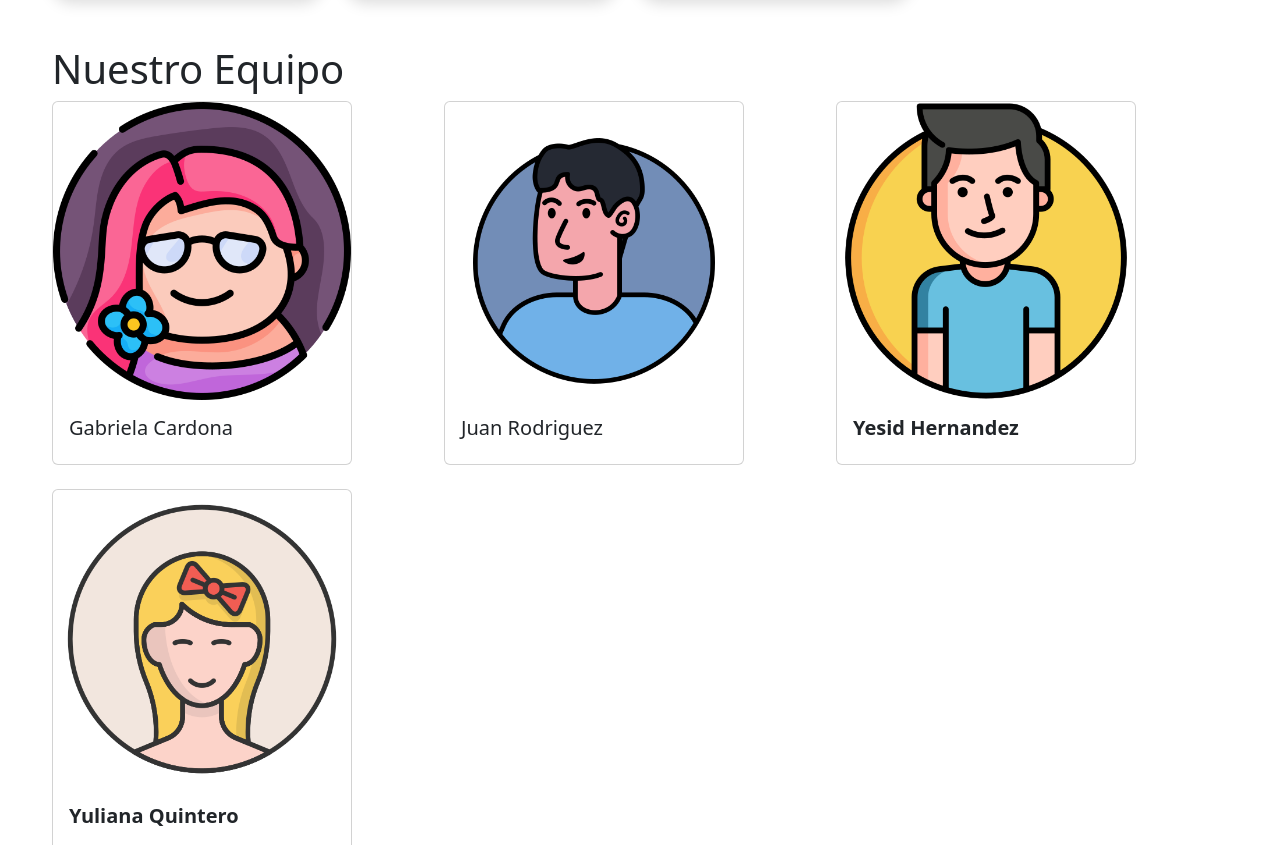
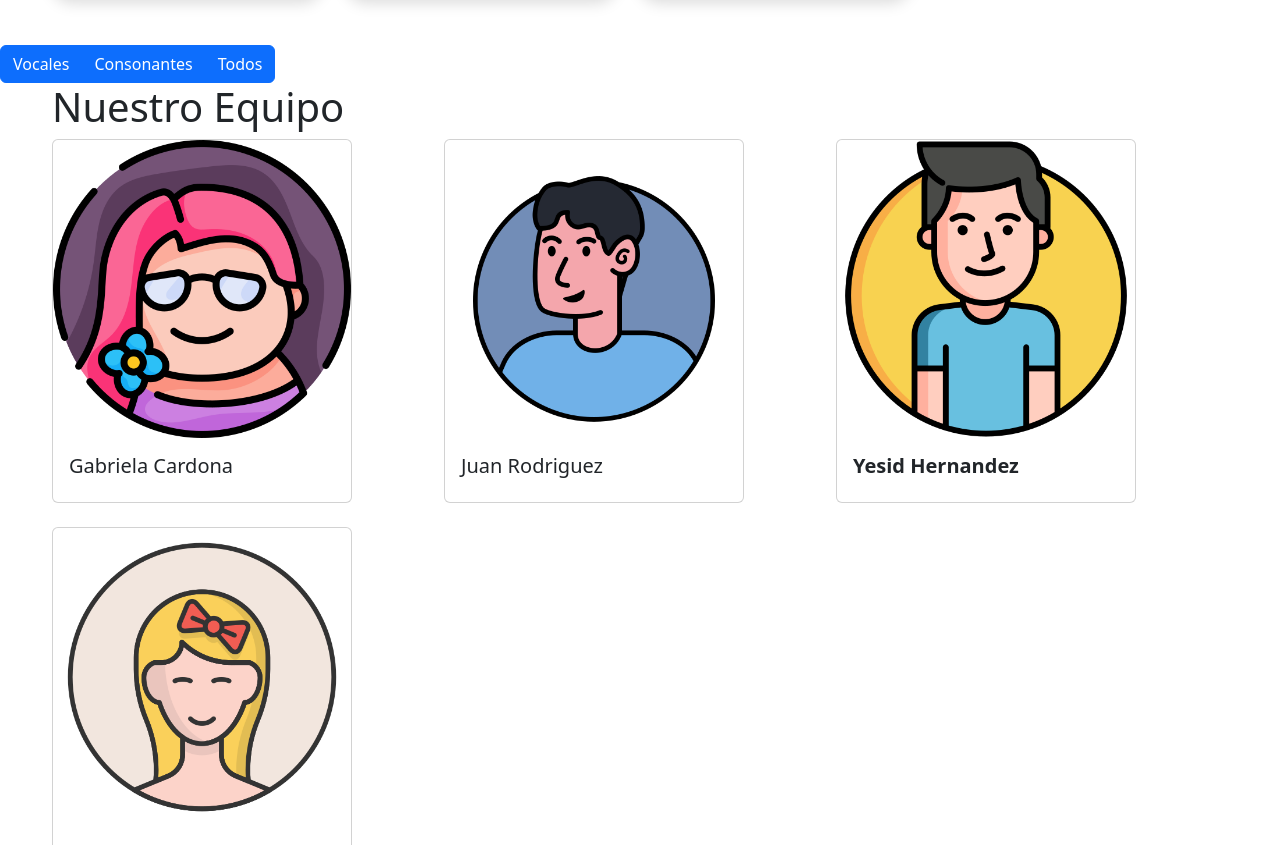
Before and after one commit to Scardon14/LAB-ABC-PAGE, a plain HTML site: page index.html in a window 1280 px wide. Shown: the part 2635-3480 px from the top of the page. Drawn offline with nearby package versions, Linux system fonts and the light colour scheme.

Commit message:
Añade botones

```diff
--- a/index.html
+++ b/index.html
@@ -965,39 +965,11 @@
         </section>
     </main>
 
-
-
-
-
-
-
-
-
-
-
-
-
-
-
-
-
-
-
-
-
-
-
-
-
-
-
-
-
-
-
-
-
-
+    <div class="btn-group" role="group" >
+        <button type="button" class="btn btn-primary" onclick="filtro('vocal')"> Vocales </button>
+        <button type="button" class="btn btn-primary" onclick="filtro('consonante')"> Consonantes </button>
+        <button type="button" class="btn btn-primary" onclick="filtro('todos')"> Todos </button>
+    </div>
 
 
 
```
